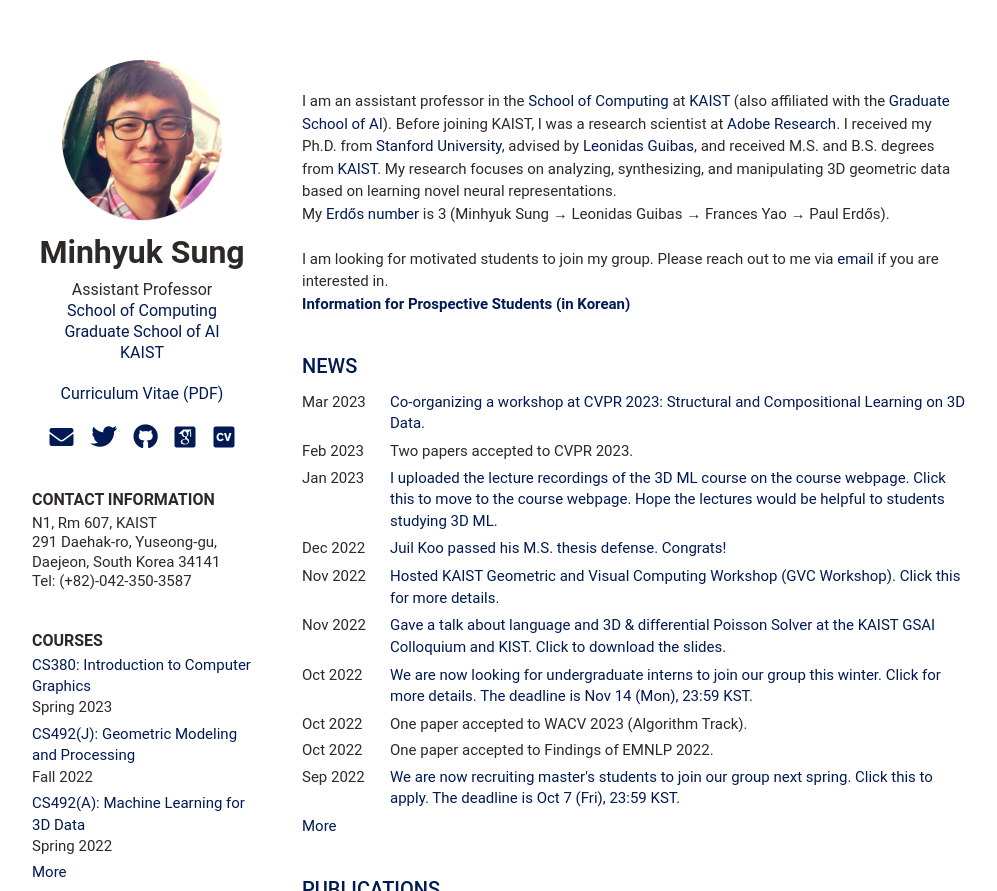
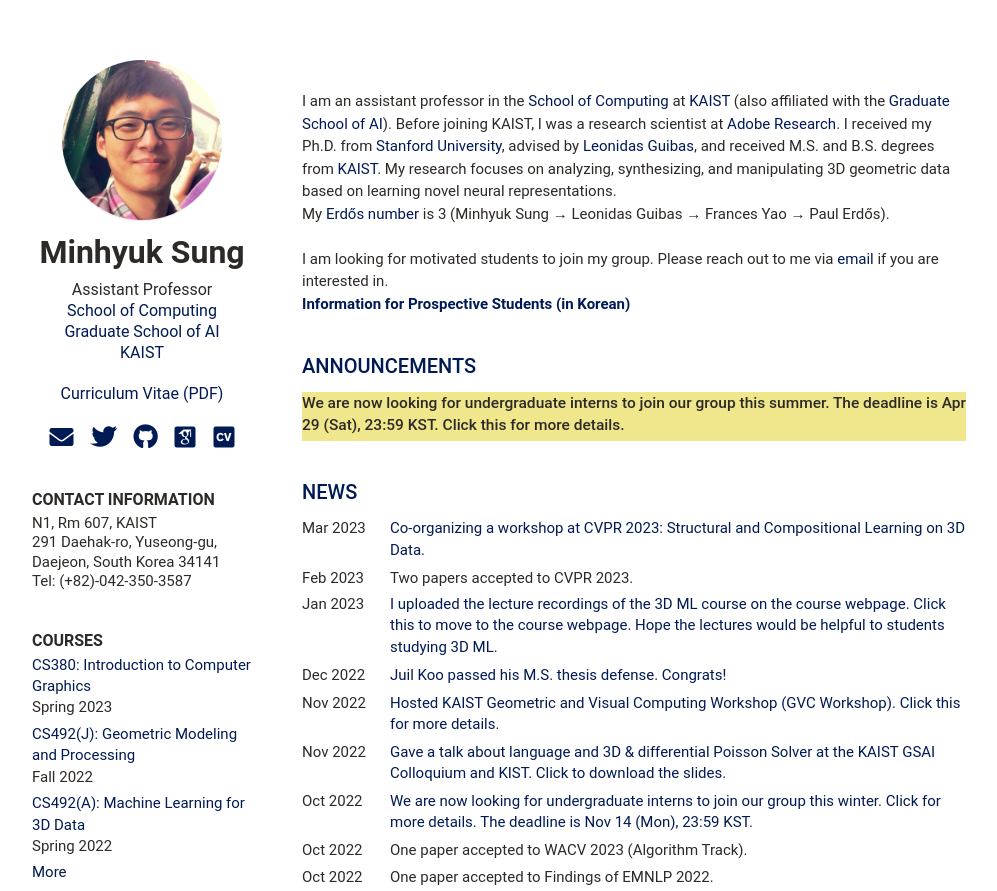
Before and after one commit to mhsung/mhsung.github.io, a Jekyll site: the page built from index.html, in a window 1280 px wide and 900 px high, cut to the strip 0-891 px from the top of the window. Shown: the whole strip, without its empty margins (126-1123 px from the left). Built offline with Jekyll 4.4.1, drawn with Linux system fonts in a browser that asks for light colours; some web fonts are replaced; some of the changed lines change nothing that is shown.

Commit message:
Updated.

```diff
--- a/_data/announcements.yml
+++ b/_data/announcements.yml
@@ -1,4 +1,7 @@
 announcements:
+  - title: "We are now looking for undergraduate interns to join our group this summer. The deadline is Apr 29 (Sat), 23:59 KST. Click this for more details."
+    time: Apr 2023
+    link: lab/internship-summer-2023
   #  - title: KAIST Geometric and Visual Computing Workshop (GVC Workshop) will be held on December 5 (Monday) at the KI building on the KAIST campus. Click this for more details.
   #    time: Nov 2022
   #    link: gvc-workshop-2022/
--- /dev/null
+++ b/lab/internship-summer-2023.md
@@ -0,0 +1,103 @@
+---
+layout: page
+
+title: "Call for Internships"
+
+info: <a href="http://mhsung.github.io/" target="_blank">Minhyuk Sung</a>, <a href="https://www.kaist.ac.kr/" target="_blank">KAIST</a>, Summer 2023
+
+slug: internship-summer-2023
+---
+
+
+## {{ page.title }}
+{:.title}
+#### {{ page.info }}
+{:.title}
+<br />
+
+
+<style>
+em { font-style: normal; font-weight: bold; color: #C62828 }
+h { background-color:#FFC107 }
+</style>
+
+
+<h4>
+<em>Deadline</em>: <h>Apr 29 (Sat), 23:59 KST.</h><br>
+<br />
+<em>Application Form</em>: <h><a href="https://research.typeform.com/to/iRb4g0Xx" target="_blank">Link</a></h><br>
+<br />
+</h4>
+
+
+We’re looking for undergraduate interns who are interested in building <em>cutting-edge machine learning technologies for 3D geometric data</em>.
+<!--
+ML for 3D is a rising topic in multiple research communities including computer vision, computer graphics, and robotics — for example, see the paper statistics of CVPR 2021 and 2022 <em><a href="https://github.com/BIGBALLON/CVPR2022-Paper-Statistics/blob/master/output/keyworks-2122.png" target="_blank">here</a></em>. `3D’ is ranked in the top 5 in a row.
+-->
+During the internship, you will work on your own research project with a topic in this field and learn and discuss with us 1) how to <em>find</em> a good research topic, 2) how to <em>develop</em> your research idea, 3) how to <em>implement and prototype</em> the idea, and finally (and possibly), 4) how to <em>demonstrate</em> the research outcomes in a paper.
+
+
+Research topics include, but are not limited to:
+- Diffusion-based 3D generative models
+- 3D indoor/outdoor scene generation/reconstruction
+- Texture generation
+- Neural materials
+- Neural rendering
+- Language-to-3D
+- Discovering structure in 3D
+- Learning for 3D human data
+- Diffusion on manifolds
+
+
+For reference, check out
+- <em><a href="{{site.baseurl}}/kaist-cs492a-spring-2022/" target="_blank">CS492(A): Machine Learning for 3D Data</a></em> course webpage,
+- <em><a href="{{site.baseurl}}/kaist-cs492j-fall-2022/" target="_blank">CS492(J): Geometric Modeling and Processing</a></em> course webpage, and
+- <em><a href="{{site.baseurl}}/" target="_blank">My webpage</a></em>.
+
+
+### Requirements
+- We're looking for students who have experience in developing any <em>deep learning</em> techniques (either with PyTorch or TensorFlow).
+- Candidates who have taken or audited the <em><a href="{{site.baseurl}}/kaist-cs492a-spring-2022/" target="_blank">CS492(A): Machine Learning for 3D Data</a></em> and/or <em><a href="{{site.baseurl}}/kaist-cs492j-fall-2022/" target="_blank">CS492(J): Geometric Modeling and Processing</a></em> courses will be preferred (but not required). All potential candidates will be asked to finish following the course materials before starting the internship.
+- Interns will be required to be <em>physically present</em> in our lab during the internship.<br>
+  Location: <a href="https://goo.gl/maps/Cv7wKzf4jhA1ezuh7" target="_blank">KAIST, N1 Bldg, Rm 622, 291 Daehak-ro, Yuseong-gu, Daejeon, Korea 34141. </a>
+- Candidates who can extend the internship after the summer will be preferred. (Remote work can be considered for the extension.)
+
+
+### Conditions
+- Interns will be expected to commit to the internship for <em>full-time at least 8 weeks</em> this summer. The starting and the end dates are flexible, but the desired start and end dates are:<br>
+  **Start date: June 26 (Mon)**<br>
+  **End date: August 25 (Fri)**<br>
+- Interns will be <em>paid</em> and provided with a desk in our lab and computing resources (access to either KCloud or our own GPU servers).
+
+
+### How to Apply
+<em>Deadline</em>: <h>Apr 29 (Mon), 23:59 KST.</h><br>
+<em>Application Form</em>: <h><a href="https://research.typeform.com/to/iRb4g0Xx" target="_blank">Link</a></h><br>
+
+You'll need to prepare the following files:
+- a copy of your <em>transcript</em>, and
+- your <em>CV/resume</em> (including your previous experience in research, internship, or course projects, and your programming skills. Not required but recommended).
+
+
+### FAQ
+- Q. Can non-KAIST students apply?<br>
+A. Yes.
+
+- Q. Can non-KAIST students stay in a KAIST dormitory during the internship?<br>
+A. Yes.
+
+- Q. Can people who are not enrolled in any Korean institutions apply?<br>
+A. Yes, Yes, but we recommend applying for the internship via the <a href="http://summer.kaist.ac.kr/" target="_blank">KAIST International Summer School</a> program..
+
+
+<!--
+### More References
+If you want to learn more about ML techniques for 3D geometric, please check out this website:<br>
+<em><a href="https://github.com/timzhang642/3D-Machine-Learning" target="_blank">3D Machine Learning Archive</a></em><br>
+
+also these great lecture series (you can watch previously recorded lectures):<br>
+<em><a href="https://3dgv.github.io/" target="_blank">3DGV Seminar</a></em><br>
+<em><a href="https://toronto-geometry-colloquium.github.io/" target="_blank">Toronto Geometry Colloquium</a></em><br>
+-->
+
+<br />
```
